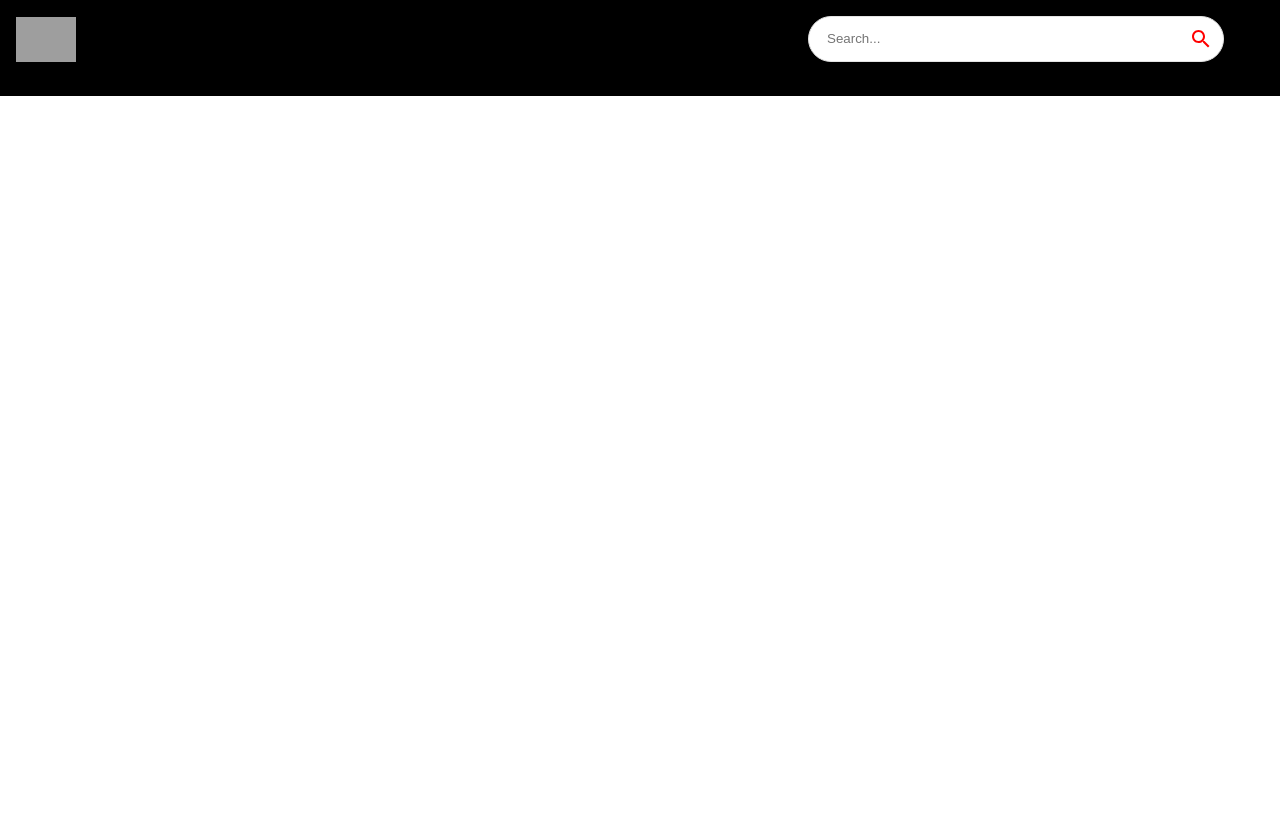
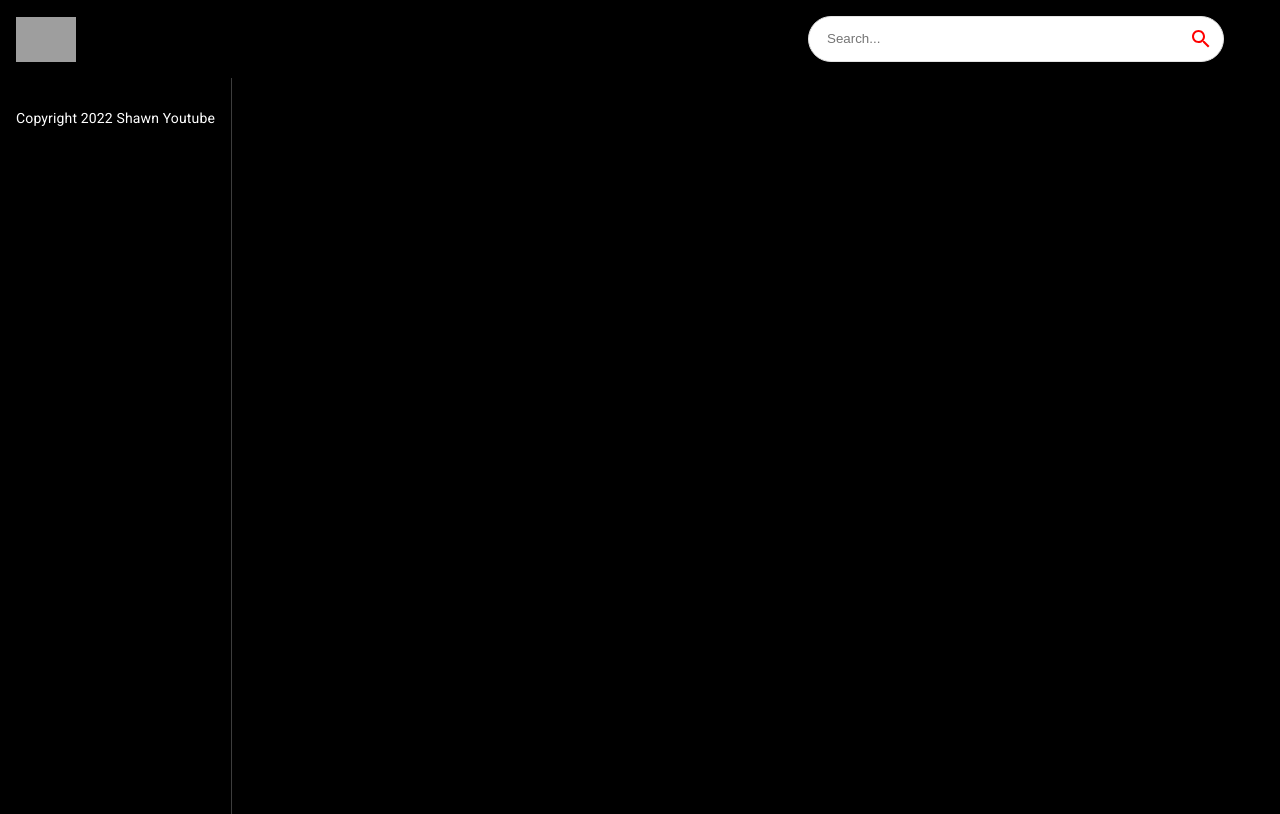
Before and after one commit to shawwnn/youtube-clone, a React (Create React App) app: page / in a window 1280 px wide. Built offline with nearby package versions, Linux system fonts and the light colour scheme; grey boxes are pictures that could not be loaded.

Commit message:
Feed and Sidebar I

```diff
--- a/src/components/Feed.jsx
+++ b/src/components/Feed.jsx
@@ -1,8 +1,31 @@
-import React from 'react'
+import { useState, useEffect } from "react"
+import { Box, Stack, Typography } from "@mui/material"
+import Sidebar from "./Sidebar"
 
 const Feed = () => {
   return (
-    <div>Feed</div>
+    <Stack
+      sx={{ flexDirection : { sx: "column", md: "row"} }}
+    >
+      <Box
+        sx={{
+          height: { sx: 'auto', md: '92vh'},
+          borderRight: '1px solid #3D3D3D', px: { sx: 0, md: 2}
+        }}
+      >
+        <Sidebar />
+        <Typography
+          className="copyright"
+          variant="body2"
+          sx={{
+            mt: 1.5, color: '#FFF'
+          }}
+        >
+          Copyright 2022 Shawn Youtube
+        </Typography>
+      </Box>
+
+    </Stack>
   )
 }
 
--- /dev/null
+++ b/src/components/Sidebar.jsx
@@ -0,0 +1,9 @@
+import React from 'react'
+
+const Sidebar = () => {
+  return (
+    <div>Sidebar</div>
+  )
+}
+
+export default Sidebar
--- a/src/components/index.js
+++ b/src/components/index.js
@@ -4,3 +4,4 @@
 export { default as SearchFeed } from './SearchFeed'
 export { default as VideoDetail } from './VideoDetail'
 export { default as SearchBar } from './SearchBar'
+export { default as Sidebar } from './Sidebar'
```
